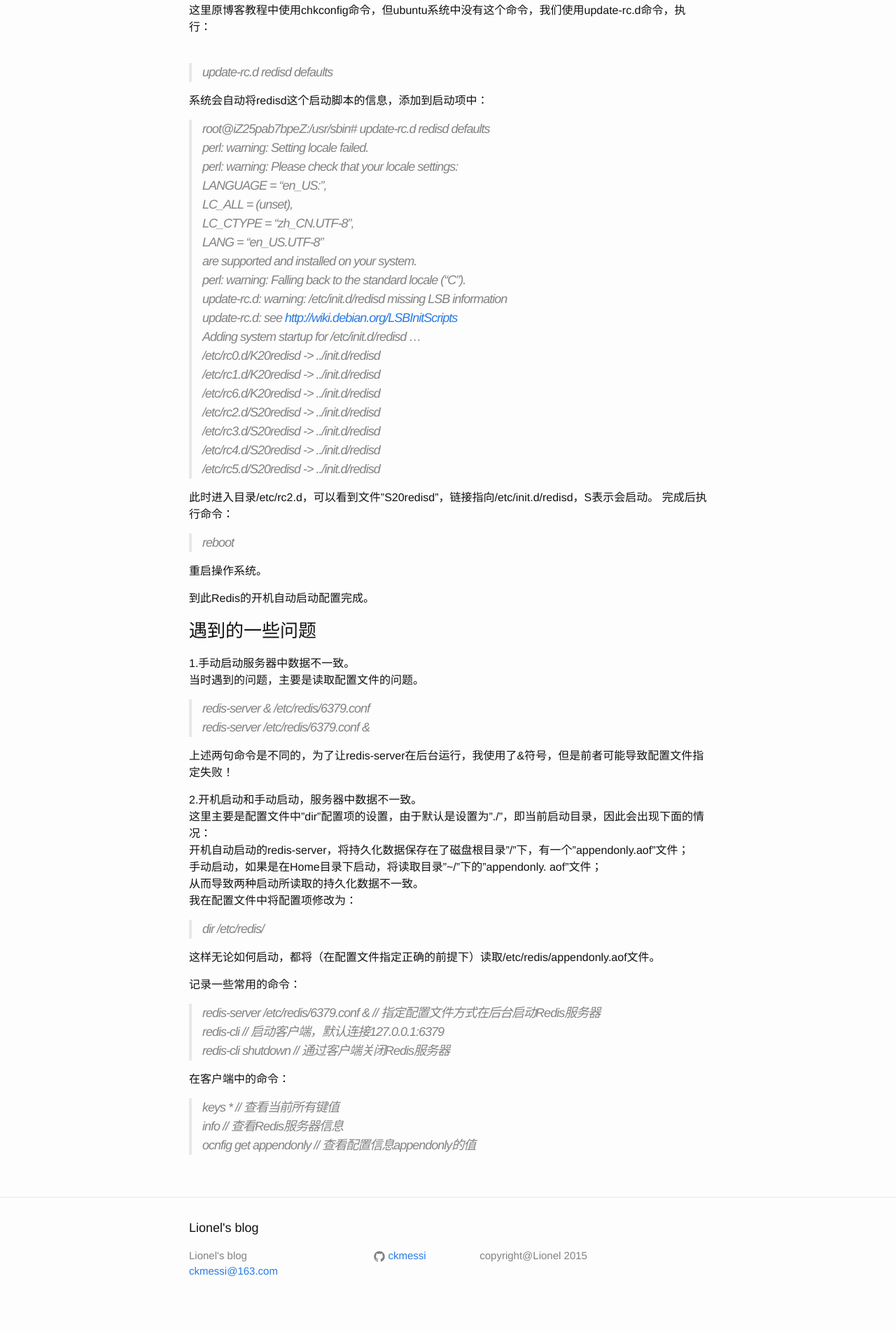
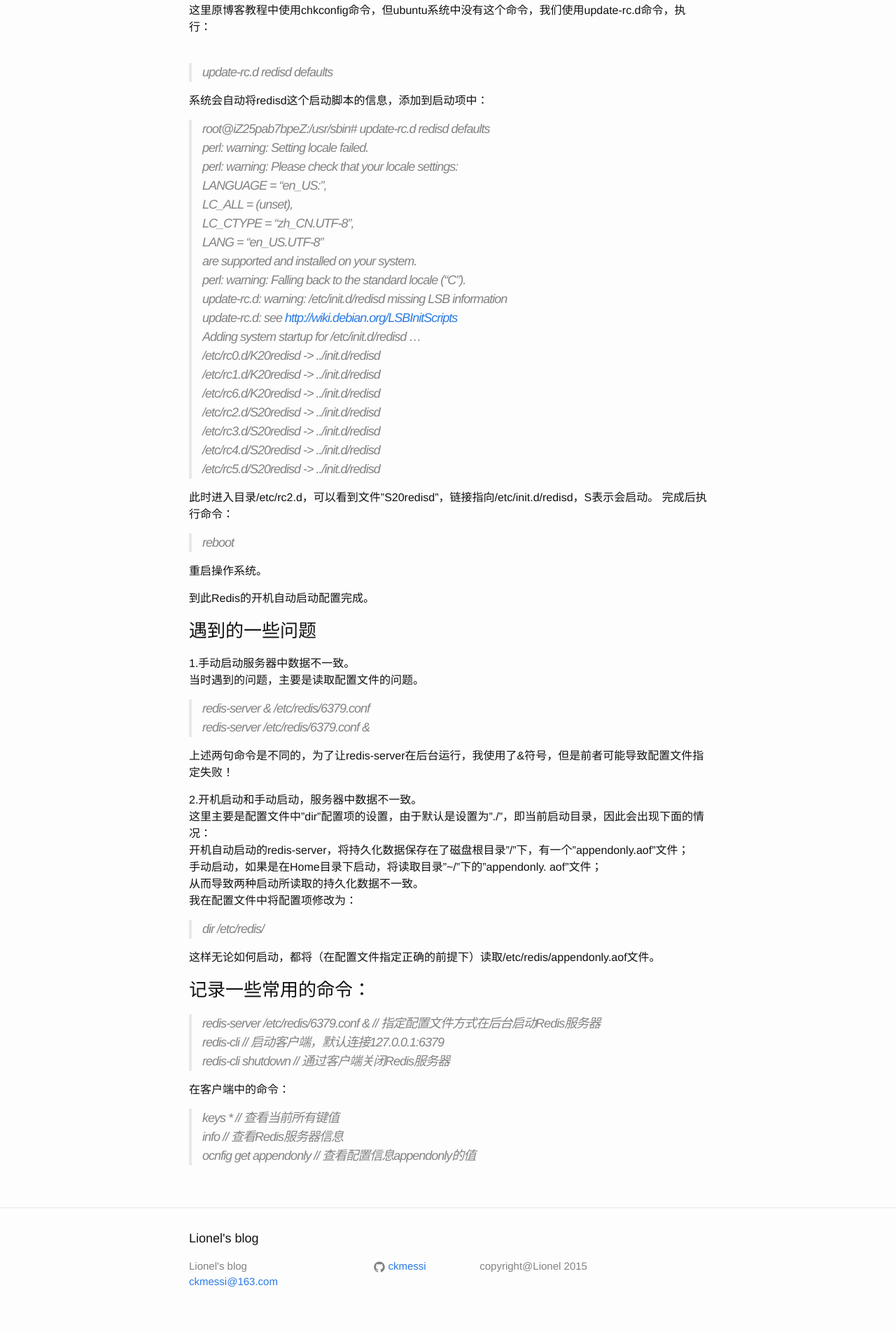
Before and after one commit to ckmessi/blog-Jekyll, a Jekyll site: the page built from _posts/2015-12-07-Redis持久化存储&开机自动启动.markdown, in a window 1280 px wide. Shown: the part 2013-3916 px from the top of the page at 70% size. Built offline with Jekyll 4.4.1, drawn with Linux system fonts in a browser that asks for light colours.

Commit message:
push blog

```diff
--- a/_posts/2015-12-07-Redis持久化存储&开机自动启动.markdown
+++ b/_posts/2015-12-07-Redis持久化存储&开机自动启动.markdown
@@ -131,7 +131,7 @@ tags: Redis
 
 这样无论如何启动，都将（在配置文件指定正确的前提下）读取/etc/redis/appendonly.aof文件。
 
-记录一些常用的命令：
+###记录一些常用的命令：
 
 > redis-server /etc/redis/6379.conf &   // 指定配置文件方式在后台启动Redis服务器
 > redis-cli                             // 启动客户端，默认连接127.0.0.1:6379
```
